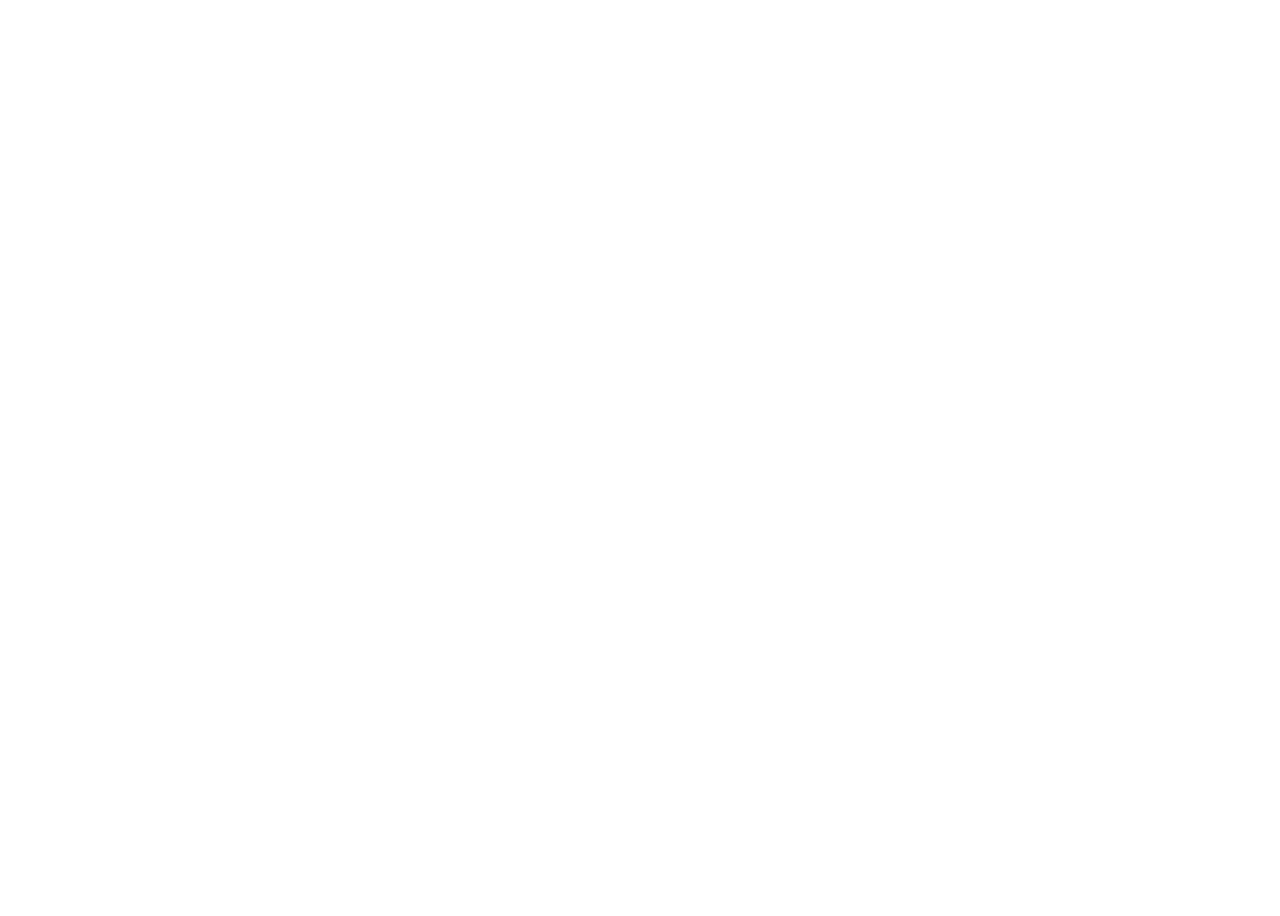
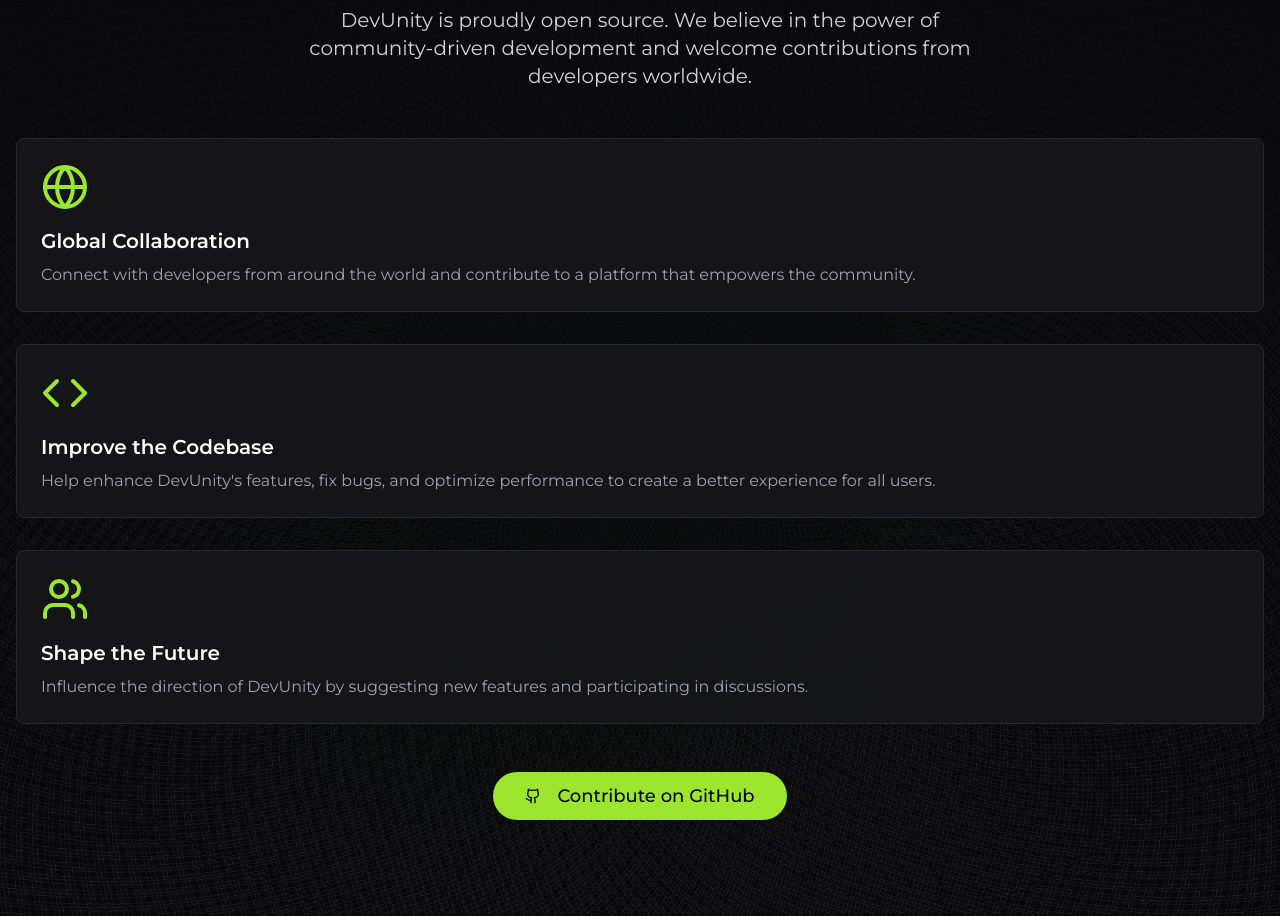
Before and after one commit to sufiankhan-dev/DevUnity, a Next.js app: page / in a window 1280 px wide. Shown: the part 1080-1996 px from the top of the page. Before the commit the page ends 934 px from the top, so only its background shows below. Built offline with nearby package versions, Linux system fonts and the light colour scheme.

Commit message:
open source section added

```diff
--- a/src/app/page.tsx
+++ b/src/app/page.tsx
@@ -12,6 +12,7 @@
 import Hero from "@/components/Hero";
 import Features from "@/components/Features";
 import Footer from "@/components/Footer";
+import OpenSourceSection from "@/components/OpenSource";
 
 export default function Component() {
   return (
@@ -24,6 +25,7 @@
       />
       <Hero />
       <Features />
+      <OpenSourceSection />
       {/* <Footer /> */}
     </div>
   );
--- /dev/null
+++ b/src/components/OpenSource.tsx
@@ -0,0 +1,77 @@
+import React from "react";
+import Image from "next/image";
+import Link from "next/link";
+import { Button } from "@/components/ui/button";
+import { Github, Globe, Code, Users } from "lucide-react";
+
+export default function OpenSourceSection() {
+  return (
+    <section className="relative py-24 overflow-hidden bg-zinc-950">
+      <div className="absolute inset-0 z-0">
+        <Image
+          src="/background-pattern.png"
+          alt="Background Pattern"
+          layout="fill"
+          objectFit="cover"
+          quality={100}
+        />
+        <div className="absolute inset-0 bg-gradient-to-b from-zinc-950 via-zinc-950/80 to-zinc-950/70" />
+      </div>
+
+      <div className="container relative z-10 mx-auto px-4">
+        <div className="text-center mb-12 animate-fade-in-up">
+          <h2 className="text-4xl font-bold text-white mb-4">
+            Open Source <span className="text-[#9CE630]">for All</span>
+          </h2>
+          <p className="text-xl text-zinc-300 max-w-2xl mx-auto">
+            DevUnity is proudly open source. We believe in the power of
+            community-driven development and welcome contributions from
+            developers worldwide.
+          </p>
+        </div>
+
+        <div className="grid md:grid-cols-1 gap-8 mb-12 animate-fade-in-up animation-delay-300">
+          <div className="bg-zinc-900/80 backdrop-blur-sm p-6 rounded-lg border border-zinc-800 transition-all duration-300">
+            <Globe className="h-12 w-12 text-[#9CE630] mb-4" />
+            <h3 className="text-xl font-semibold text-white mb-2">
+              Global Collaboration
+            </h3>
+            <p className="text-zinc-400">
+              Connect with developers from around the world and contribute to a
+              platform that empowers the community.
+            </p>
+          </div>
+          <div className="bg-zinc-900/80 backdrop-blur-sm p-6 rounded-lg border border-zinc-800 transition-all duration-300">
+            <Code className="h-12 w-12 text-[#9CE630] mb-4" />
+            <h3 className="text-xl font-semibold text-white mb-2">
+              Improve the Codebase
+            </h3>
+            <p className="text-zinc-400">
+              Help enhance DevUnity's features, fix bugs, and optimize
+              performance to create a better experience for all users.
+            </p>
+          </div>
+          <div className="bg-zinc-900/80 backdrop-blur-sm p-6 rounded-lg border border-zinc-800 transition-all duration-300">
+            <Users className="h-12 w-12 text-[#9CE630] mb-4" />
+            <h3 className="text-xl font-semibold text-white mb-2">
+              Shape the Future
+            </h3>
+            <p className="text-zinc-400">
+              Influence the direction of DevUnity by suggesting new features and
+              participating in discussions.
+            </p>
+          </div>
+        </div>
+
+        <div className="text-center animate-fade-in-up animation-delay-600">
+          <Link href="https://github.com/sufiankhan-dev/DevUnity" passHref>
+            <Button className="bg-[#9CE630] text-black hover:bg-[#8BD520] text-lg px-8 py-6 rounded-full transition-all duration-300 transform hover:scale-105 hover:shadow-lg hover:shadow-[#9CE630]/20">
+              <Github className="mr-2 h-5 w-5" />
+              Contribute on GitHub
+            </Button>
+          </Link>
+        </div>
+      </div>
+    </section>
+  );
+}
```
